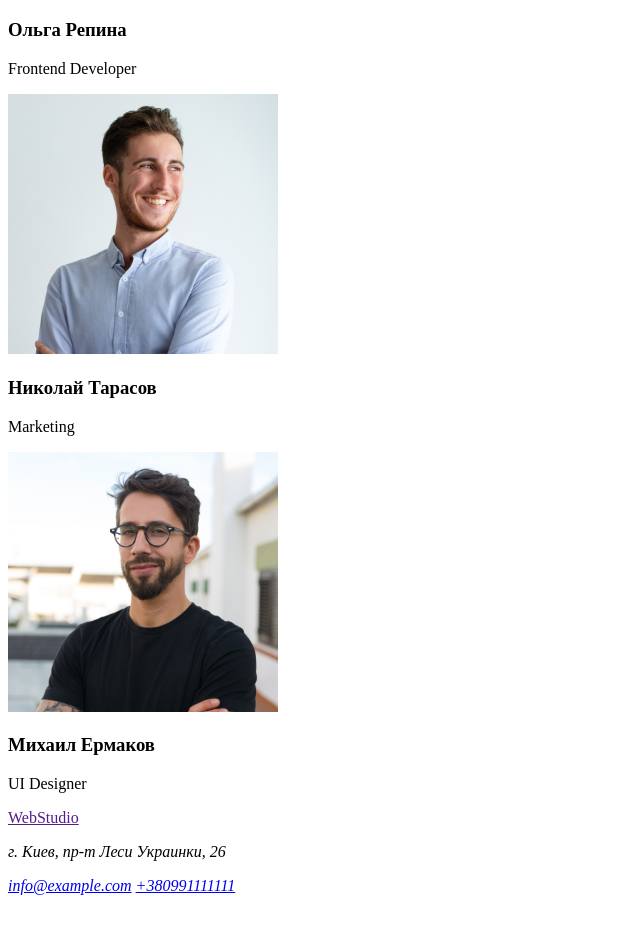
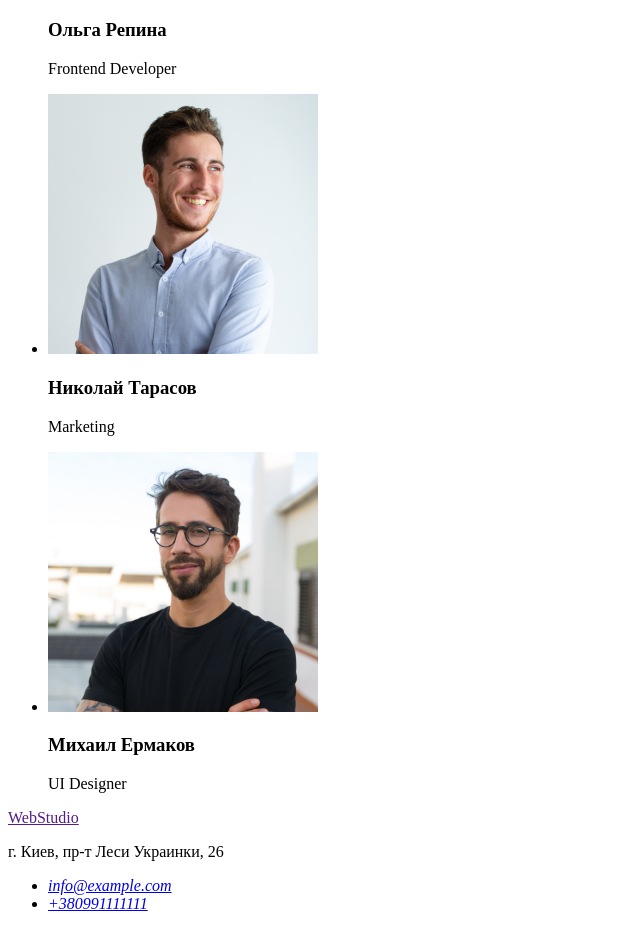
Before and after one commit to HelenBoiko/goit-markup-hw-01, a plain HTML site: page index.html in a window 1280 px wide. Shown: the part 2221-3150 px from the top of the page, without its empty margins (0-640 px from the left). Before the commit the page ends 3124 px from the top, so only its background shows below. Drawn offline with Linux system fonts and the light colour scheme.

Commit message:
Исправляет ошибки

```diff
--- a/index.html
+++ b/index.html
@@ -28,7 +28,6 @@
   <main>
     <section>
       <h1>Эффективные решения <br />для вашего бизнеса</h1>
-
 				<button>Заказать услугу</button>
     </section>
     <section>
@@ -79,27 +78,39 @@
       <!--Четвёртая секция. Наша команда-->
     <section>
       <h2>Наша команда</h2>
+				<ul>
+						<li>
           		<img src="imeges/img.jpg" alt="Designer" width="270">
 							<h3>Игорь Демьяненко</h3>
               <p>Product Designer</p>
+						</li>
+						<li>
               <img src="imeges/img(1).jpg" alt="Frontend" width="270">
               <h3>Ольга Репина</h3>
               <p>Frontend Developer</p>
+						</li>
+						<li>
               <img src="imeges/img(2).jpg" alt="Marketing" width="270">
               <h3>Николай Тарасов</h3>
               <p>Marketing</p>
+						</li>
+						<li>
               <img src="imeges/img(3).jpg" alt="Designer" width="270">
               <h3>Михаил Ермаков</h3>
               <p>UI Designer</p>
+						</li>
+				</ul>
         </section>
     </main>
     <!--Футер-->
     <footer>
         <a href="">WebStudio</a>
+				<p>г. Киев, пр-т Леси Украинки, 26</p>
         <address>
-            <p>г. Киев, пр-т Леси Украинки, 26</p>
-            <a href="mailto:info@example.com">info@example.com</a>
-            <a href="tel:+380991111111">+380991111111</a>
+					<ul>
+						<li><a href="mailto:info@example.com">info@example.com</a></li>
+            <li><a href="tel:+380991111111">+380991111111</a></li>
+					</ul>
         </address>
     </footer>
 </body>
```
Lines whose indentation alone changed are shown as unchanged.
